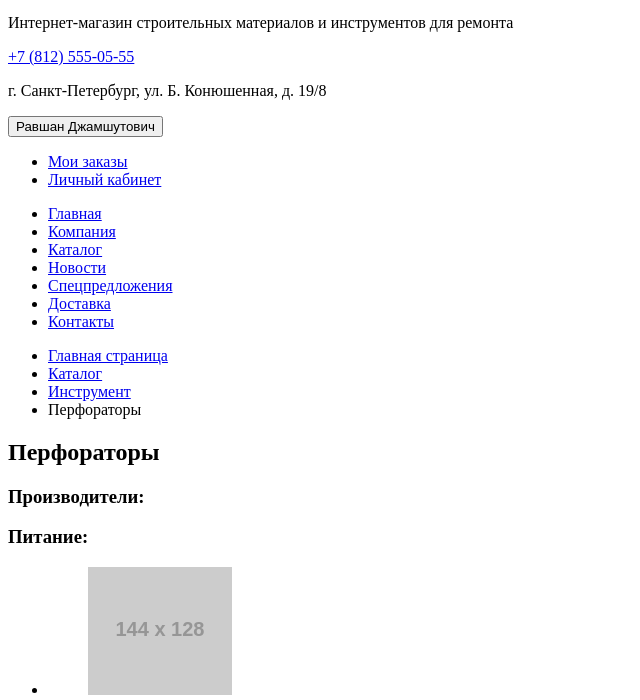
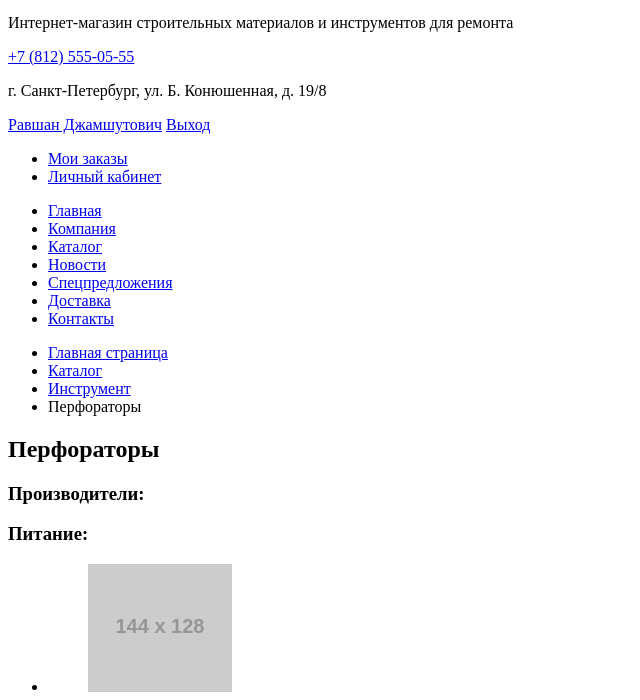
Before and after one commit to marat84/99041-technomart-28, a plain HTML site: page catalog.html in a window 1280 px wide. Shown: the part 100-800 px from the top of the page, without its empty margins (0-640 px from the left). Drawn offline with Linux system fonts and the light colour scheme; placeholder pictures from the web are drawn by us.

Commit message:
Fix: login exit link

```diff
--- a/catalog.html
+++ b/catalog.html
@@ -34,9 +34,10 @@
           <p>г. Санкт-Петербург, ул. Б. Конюшенная, д. 19/8</p>
         </div>
         <div>
-          <button>
-            Равшан Джамшутович
-          </button>
+          <div>
+            <a href="private.html">Равшан Джамшутович</a>
+            <a href="exit.html">Выход</a>
+          </div>
           <ul>
             <li>
               <a href="ordo.html">Мои заказы</a>
```
